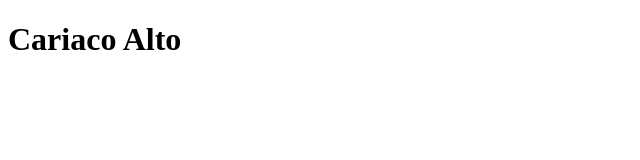
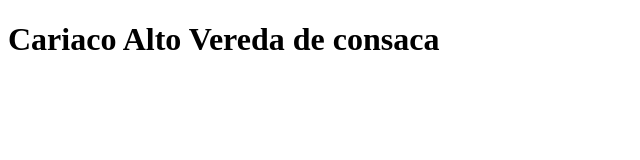
Before and after one commit to vladimirbenavides/cariacoalto, a plain HTML site: page index.html in a window 1280 px wide. Shown: the whole page, without its empty margins (0-640 px from the left). Drawn offline with Linux system fonts and the light colour scheme.

Commit message:
Cambio el titulo

```diff
--- a/index.html
+++ b/index.html
@@ -7,7 +7,7 @@
     <title>Proyecto1</title>
 </head>
 <body>
-    <h1>Cariaco Alto</h1>
+    <h1>Cariaco Alto Vereda de consaca</h1>
 
 </body>
 </html>
```
